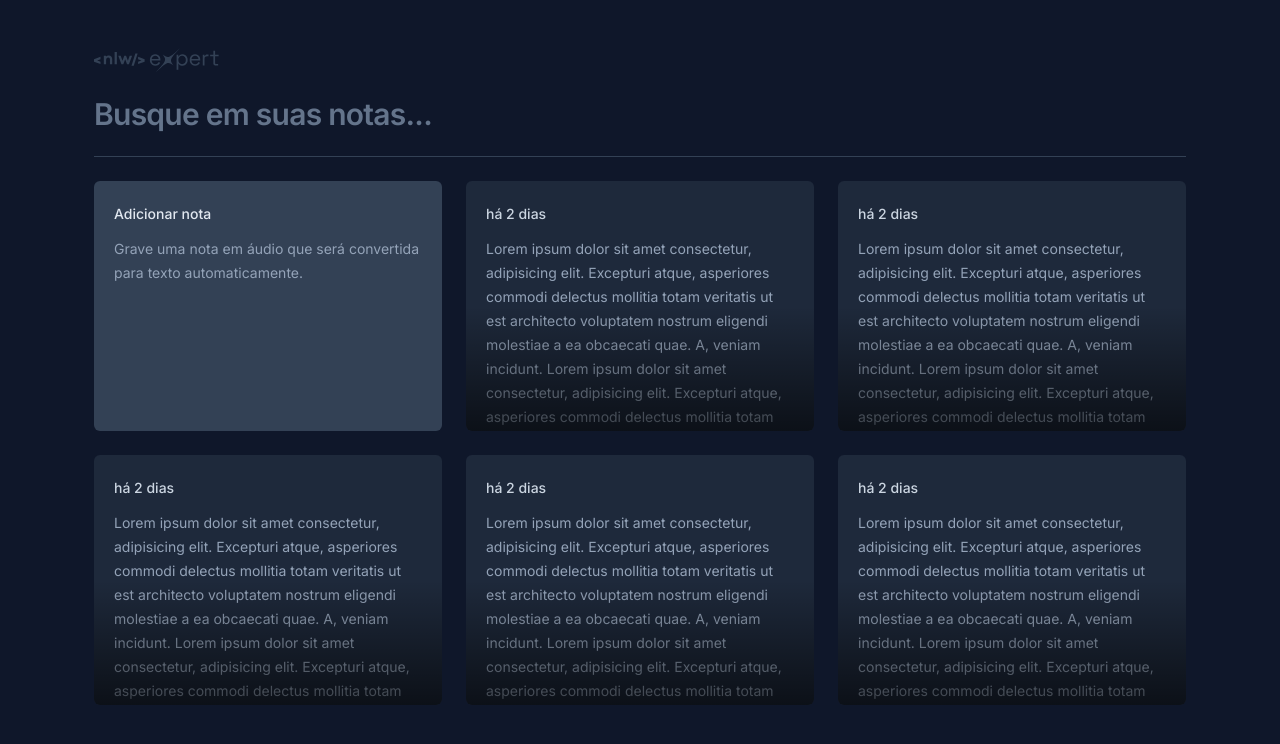
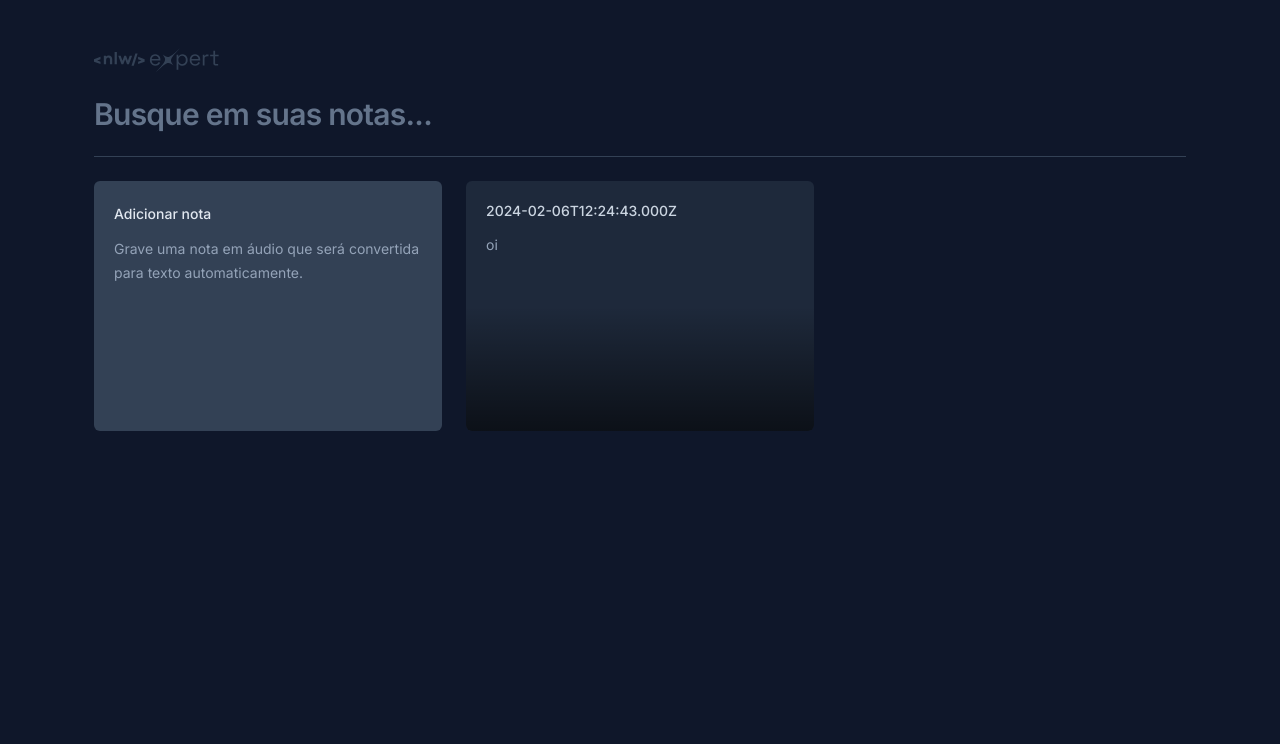
Before and after one commit to adrianmouzinho/nlw-expert-react, a React (Vite) app: page / in a window 1280 px wide. Shown: the top 744 px of the page. Built offline with nearby package versions, Linux system fonts and the light colour scheme.

Commit message:
feat: add modal to note card

```diff
--- a/package.json
+++ b/package.json
@@ -10,6 +10,9 @@
     "preview": "vite preview"
   },
   "dependencies": {
+    "@radix-ui/react-dialog": "^1.0.5",
+    "date-fns": "^3.3.1",
+    "lucide-react": "^0.323.0",
     "react": "^18.2.0",
     "react-dom": "^18.2.0"
   },
--- a/src/app.tsx
+++ b/src/app.tsx
@@ -1,6 +1,11 @@
 import { NewNoteCard } from './components/new-note-card'
 import { NoteCard } from './components/note-card'
 import logo from './assets/logo-nlw-expert.svg'
+
+const note = {
+  date: new Date(),
+  content: 'oi',
+}
 
 export function App() {
   return (
@@ -19,11 +24,7 @@
 
       <div className="grid grid-cols-3 auto-rows-[250px] gap-6">
         <NewNoteCard />
-        <NoteCard />
-        <NoteCard />
-        <NoteCard />
-        <NoteCard />
-        <NoteCard />
+        <NoteCard note={note} />
       </div>
     </div>
   )
--- a/src/components/note-card.tsx
+++ b/src/components/note-card.tsx
@@ -1,18 +1,55 @@
-export function NoteCard() {
+import * as Dialog from '@radix-ui/react-dialog'
+import { formatDistanceToNow } from 'date-fns'
+import { ptBR } from 'date-fns/locale'
+import { X } from 'lucide-react'
+
+interface NoteCardProps {
+  note: {
+    date: Date
+    content: string
+  }
+}
+
+export function NoteCard({ note }: NoteCardProps) {
   return (
-    <button className="text-left bg-slate-800 rounded-md p-5 space-y-3 overflow-hidden relative outline-none hover:ring-2 hover:ring-slate-600 focus-visible:ring-2 focus-visible:ring-lime-400">
-      <span className="text-sm font-medium text-slate-300">há 2 dias</span>
-      <p className="text-sm leading-6 text-slate-400">
-        Lorem ipsum dolor sit amet consectetur, adipisicing elit. Excepturi
-        atque, asperiores commodi delectus mollitia totam veritatis ut est
-        architecto voluptatem nostrum eligendi molestiae a ea obcaecati quae. A,
-        veniam incidunt. Lorem ipsum dolor sit amet consectetur, adipisicing
-        elit. Excepturi atque, asperiores commodi delectus mollitia totam
-        veritatis ut est architecto voluptatem nostrum eligendi molestiae a ea
-        obcaecati quae. A, veniam incidunt.
-      </p>
+    <Dialog.Root>
+      <Dialog.Trigger className="flex flex-col gap-3 text-left bg-slate-800 rounded-md p-5 overflow-hidden relative outline-none hover:ring-2 hover:ring-slate-600 focus-visible:ring-2 focus-visible:ring-lime-400">
+        <span className="text-sm font-medium text-slate-300">
+          {note.date.toISOString()}
+        </span>
+        <p className="text-sm leading-6 text-slate-400">{note.content}</p>
 
-      <div className="absolute bottom-0 left-0 right-0 h-1/2 bg-gradient-to-t from-black/60 to-black/0 pointer-events-none" />
-    </button>
+        <div className="absolute bottom-0 left-0 right-0 h-1/2 bg-gradient-to-t from-black/60 to-black/0 pointer-events-none" />
+      </Dialog.Trigger>
+
+      <Dialog.Portal>
+        <Dialog.Overlay className="inset-0 fixed bg-black/50" />
+        <Dialog.Content className="fixed overflow-hidden top-1/2 left-1/2 -translate-x-1/2 -translate-y-1/2 max-w-[640px] w-full h-[60vh] bg-slate-700 rounded-md flex flex-col outline-none">
+          <Dialog.Close className="absolute top-0 right-0 p-1.5 bg-slate-800 text-slate-500 hover:text-slate-200 transition-colors">
+            <X className="size-5" />
+          </Dialog.Close>
+
+          <div className="flex-1 flex flex-col gap-3 p-5">
+            <span className="text-sm font-medium text-slate-300">
+              {formatDistanceToNow(note.date, {
+                locale: ptBR,
+                addSuffix: true,
+              })}
+            </span>
+            <p className="text-sm leading-6 text-slate-400">{note.content}</p>
+          </div>
+          <button
+            type="button"
+            className="w-full py-5 bg-slate-800 text-sm font-medium text-slate-300 outline-none group"
+          >
+            Deseja{' '}
+            <span className="text-red-400 underline-offset-2 group-hover:underline">
+              apagar essa nota
+            </span>
+            ?
+          </button>
+        </Dialog.Content>
+      </Dialog.Portal>
+    </Dialog.Root>
   )
 }
```
Also changed, not shown: 1 other file (tests, documents, lock files or other folders).
